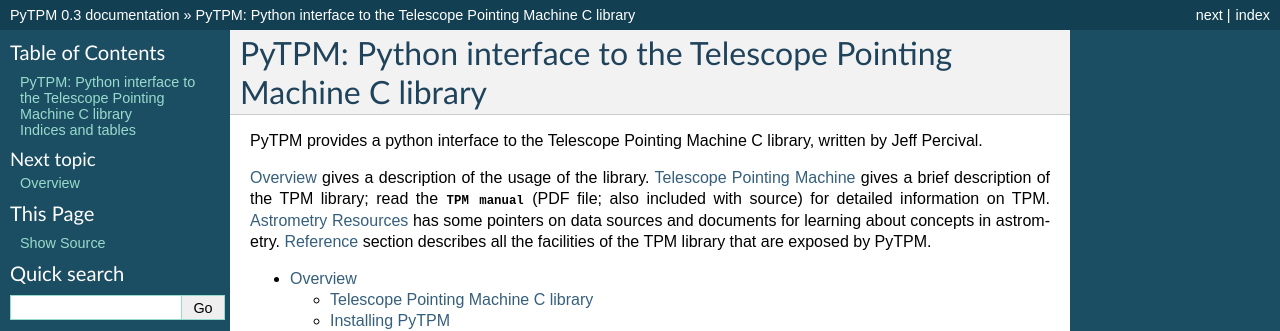
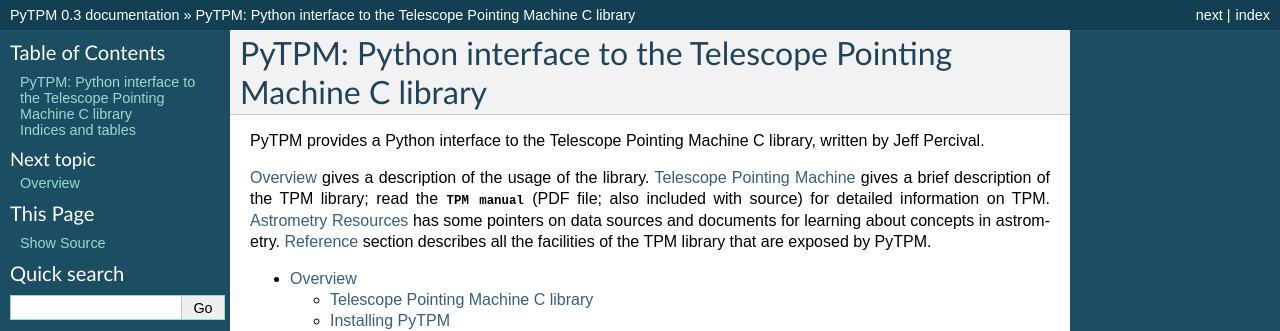
Before and after one commit to phn/pytpm, a Sphinx documentation site: the page built from doc/index.rst, in a window 1280 px wide. Shown: the top 331 px of the page. Built offline with Sphinx 7.4.7, drawn with Linux system fonts in a browser that asks for light colours; formulas are drawn with MathJax 3.

```diff
--- a/doc/index.rst
+++ b/doc/index.rst
@@ -6,7 +6,7 @@
 PyTPM: Python interface to the Telescope Pointing Machine C library
 ===================================================================
 
-PyTPM provides a python interface to the Telescope Pointing Machine C
+PyTPM provides a Python interface to the Telescope Pointing Machine C
 library, written by Jeff Percival.
 
 :doc:`overview` gives a description of the usage of the
```
